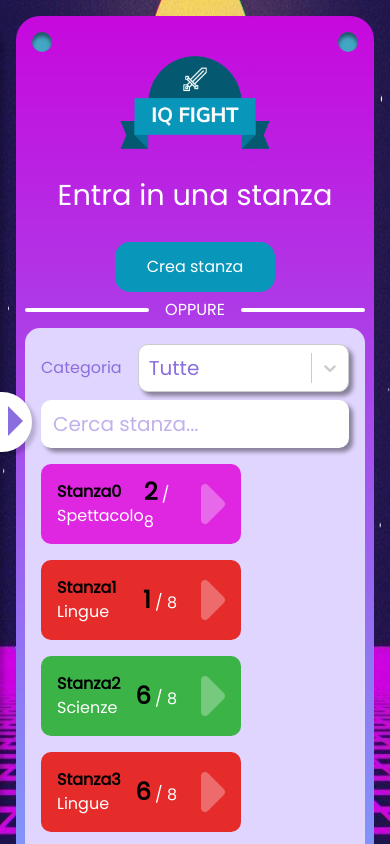
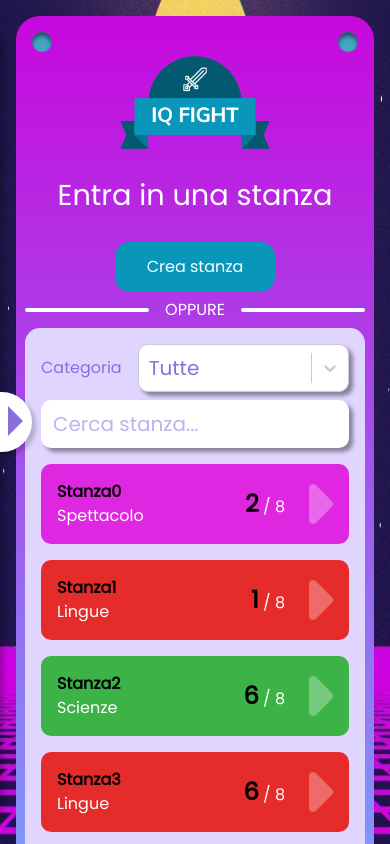
Before and after one commit to MinaMakar97/iqfight, a React (Create React App) app: page /gioca in a window 390 px wide. Shown: the top 844 px of the page. Built offline with nearby package versions, Linux system fonts and the light colour scheme.

Commit message:
Fix delle card per la schermata gioca da mobile

```diff
--- a/src/pages/Gioca.css
+++ b/src/pages/Gioca.css
@@ -59,7 +59,8 @@
         width: 100% !important;
         max-height: 700px;
     }
-    .contenitore-viola .card-stanza {
+
+    .gioca .contenitore-viola .card-stanza {
         width: 100%;
     }
 
```
